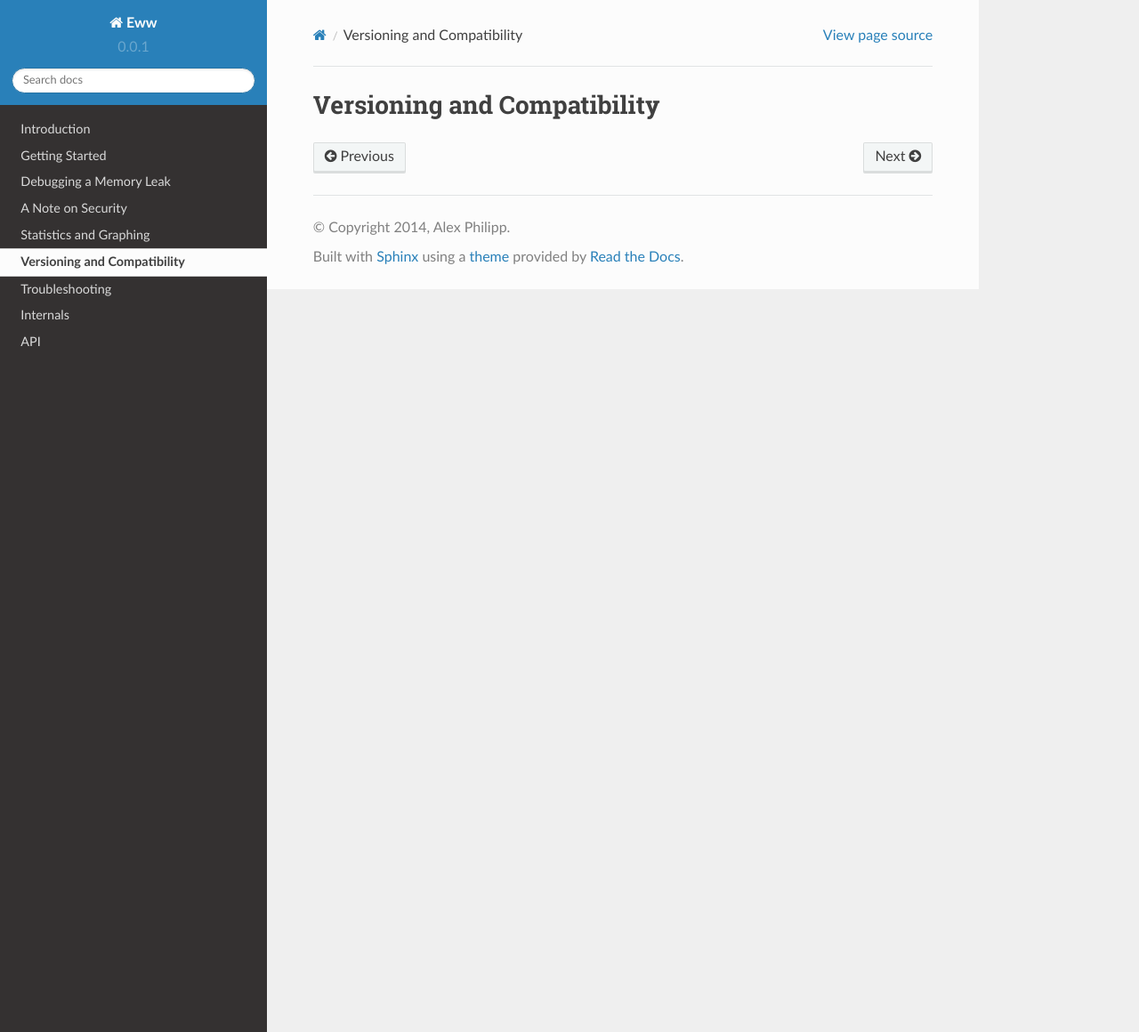
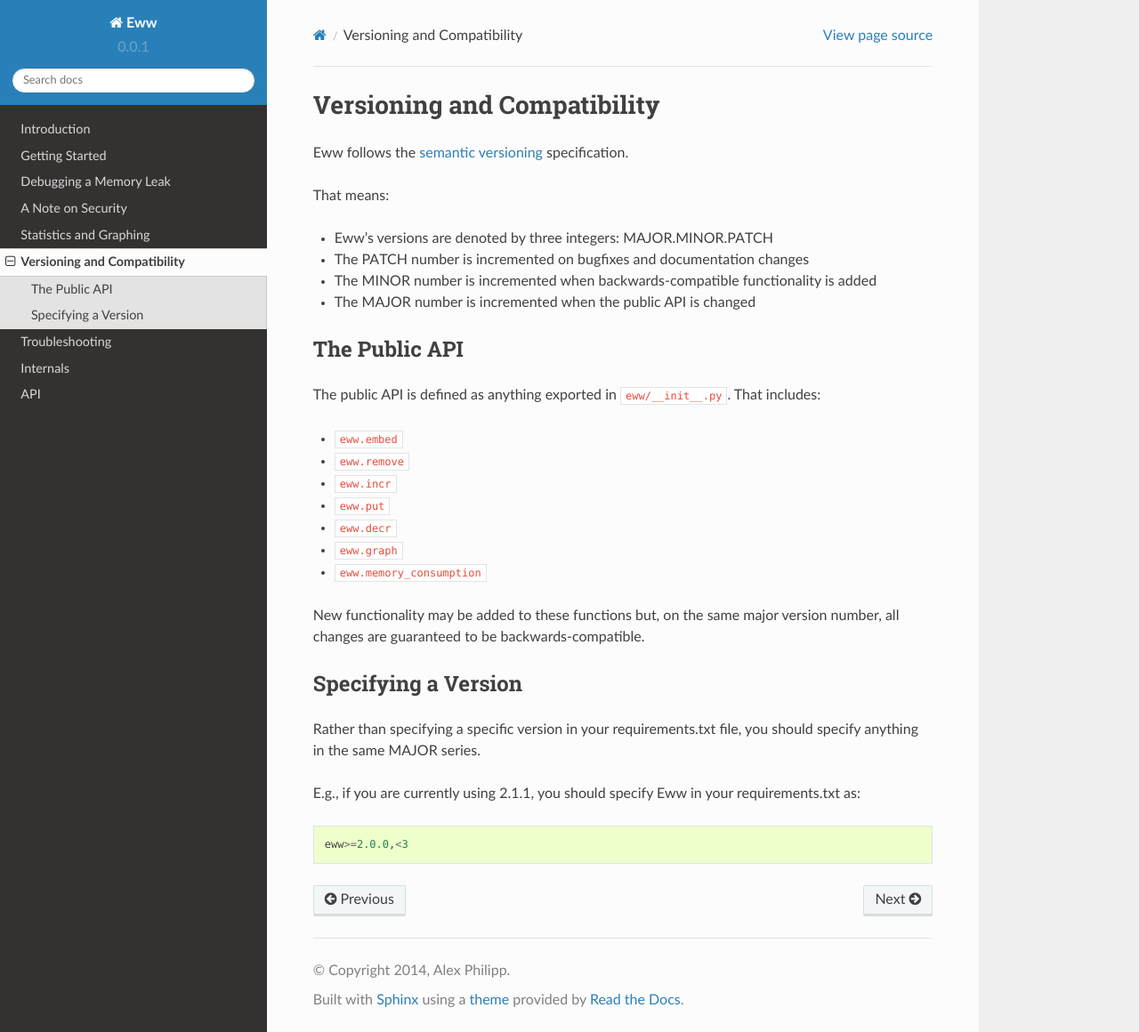
Before and after one commit to py-eww/eww, a Sphinx documentation site: the page built from docs/source/versioning_compatibility.rst, in a window 1280 px wide and 1160 px high. Shown: the whole window at 89% size. Built offline with Sphinx 7.4.7 and the Read the Docs theme 2.0.0, drawn with Linux system fonts in a browser that asks for light colours; pages that are not in the unit, such as notebooks, are missing from menus.

Commit message:
added versioning details

```diff
--- a/docs/source/versioning_compatibility.rst
+++ b/docs/source/versioning_compatibility.rst
@@ -1,2 +1,35 @@
 Versioning and Compatibility
 ============================
+
+Eww follows the `semantic versioning <http://semver.org/>`_ specification.
+
+That means:
+
+* Eww's versions are denoted by three integers: MAJOR.MINOR.PATCH
+* The PATCH number is incremented on bugfixes and documentation changes
+* The MINOR number is incremented when backwards-compatible functionality is added
+* The MAJOR number is incremented when the public API is changed
+
+The Public API
+--------------
+
+The public API is defined as anything exported in :code:`eww/__init__.py`.  That includes:
+
+* :code:`eww.embed`
+* :code:`eww.remove`
+* :code:`eww.incr`
+* :code:`eww.put`
+* :code:`eww.decr`
+* :code:`eww.graph`
+* :code:`eww.memory_consumption`
+
+New functionality may be added to these functions but, on the same major version number, all changes are guaranteed to be backwards-compatible.
+
+Specifying a Version
+--------------------
+
+Rather than specifying a specific version in your requirements.txt file, you should specify anything in the same MAJOR series.
+
+E.g., if you are currently using 2.1.1, you should specify Eww in your requirements.txt as::
+
+    eww>=2.0.0,<3
```
